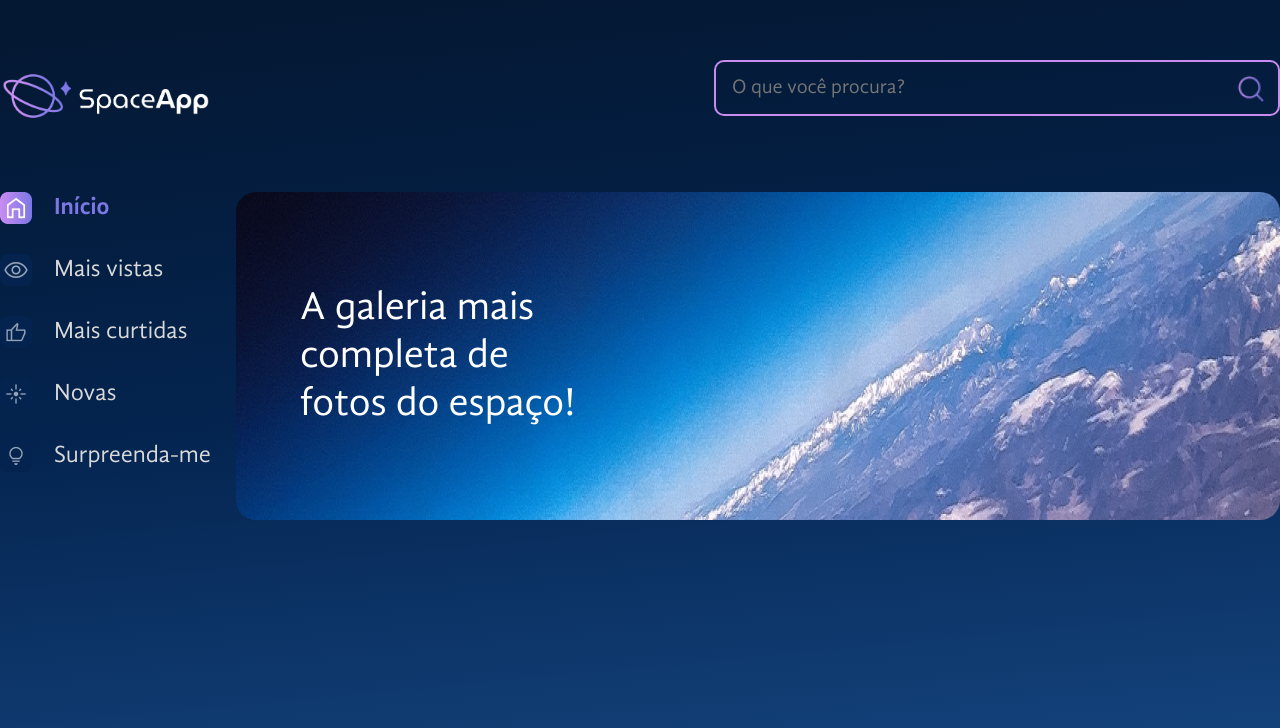
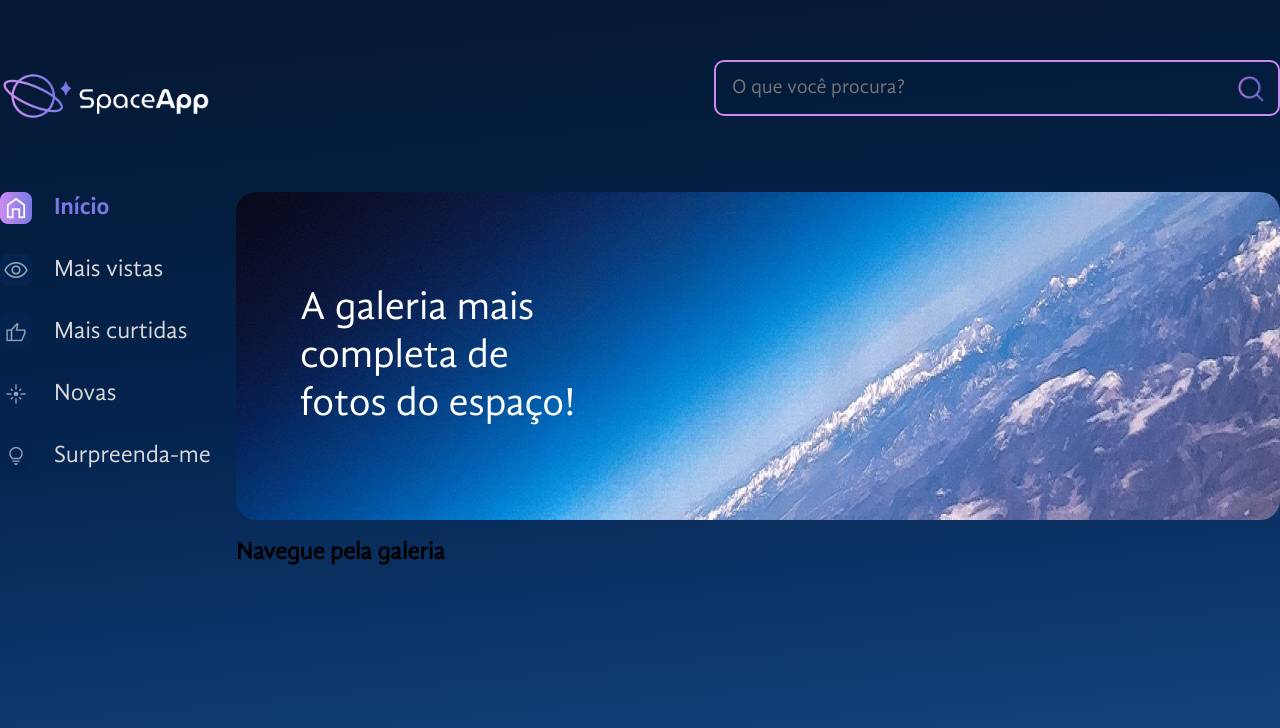
Before and after one commit to jardelgcunha/space-app, a React (Vite) app: page / in a window 1280 px wide. Shown: the top 728 px of the page. Built offline with nearby package versions, Linux system fonts and the light colour scheme.

Commit message:
Struturing the layout desktop

```diff
--- a/src/App.jsx
+++ b/src/App.jsx
@@ -4,6 +4,7 @@ import Cabecalho from './componentes/Cabecalho';
 import BarraLateral from './componentes/BarraLateral';
 import Banner from './componentes/Banner';
 import bannerBackground from './assets/banner.png';
+import Galeria from './componentes/Galeria';
 
 const FundoGradiente = styled.div`
     background: linear-gradient(
@@ -27,6 +28,12 @@ const MainContainer = styled.main`
     gap: 24px;
 `;
 
+const ConteudoGaleria = styled.section`
+    display: flex;
+    flex-direction: column;
+    flex-grow: 1;
+`;
+
 function App() {
     return (
         <FundoGradiente>
@@ -35,10 +42,13 @@ function App() {
                 <Cabecalho />
                 <MainContainer>
                     <BarraLateral />
-                    <Banner
-                        texto="A galeria mais completa de fotos do espaço!"
-                        backgroundImage={bannerBackground}
-                    />
+                    <ConteudoGaleria>
+                        <Banner
+                            texto="A galeria mais completa de fotos do espaço!"
+                            backgroundImage={bannerBackground}
+                        />
+                        <Galeria />
+                    </ConteudoGaleria>
                 </MainContainer>
             </AppContainer>
         </FundoGradiente>
--- /dev/null
+++ b/src/componentes/Galeria/index.jsx
@@ -0,0 +1,5 @@
+const Galeria = () => {
+    return <h2>Navegue pela galeria</h2>;
+};
+
+export default Galeria;
```
